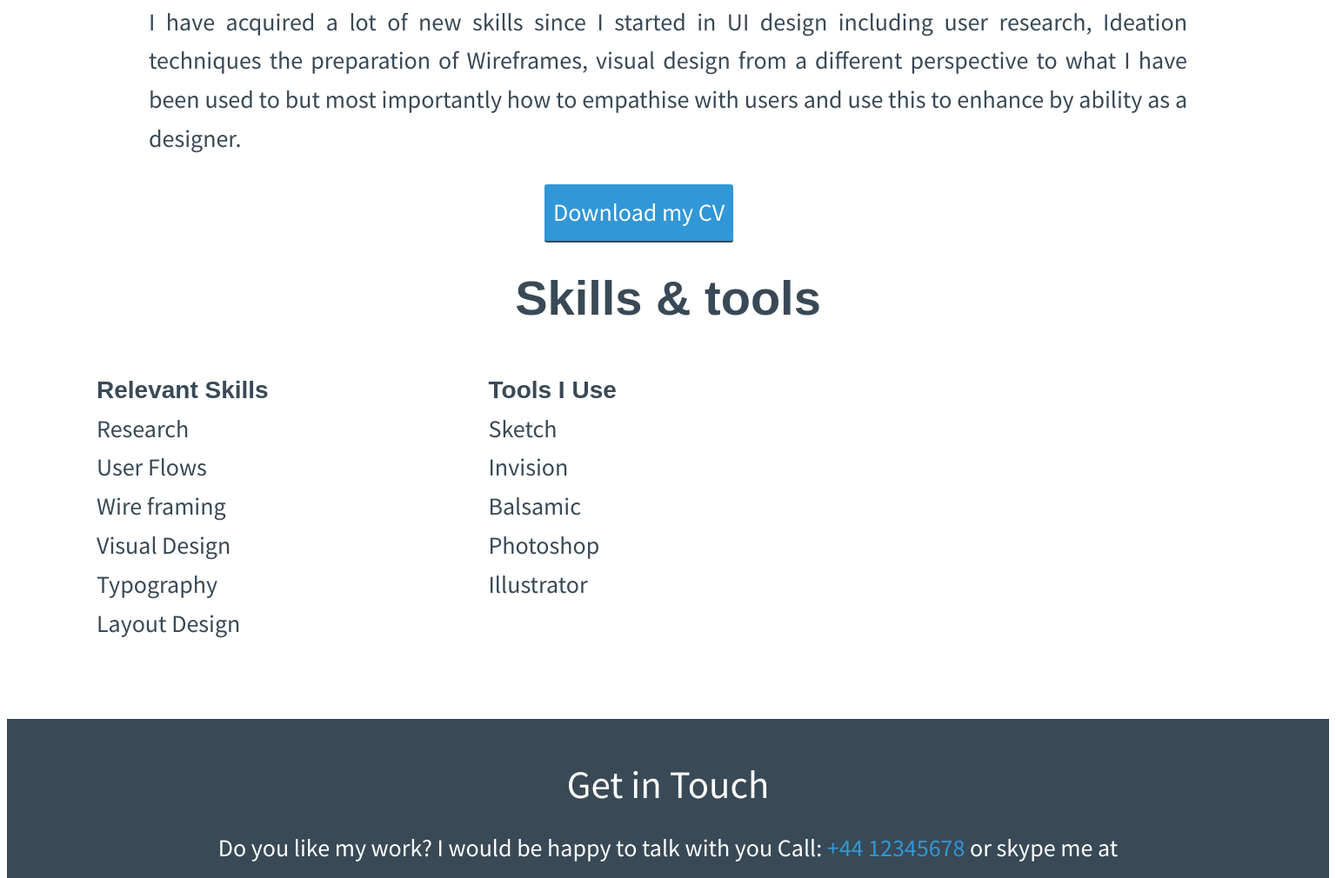
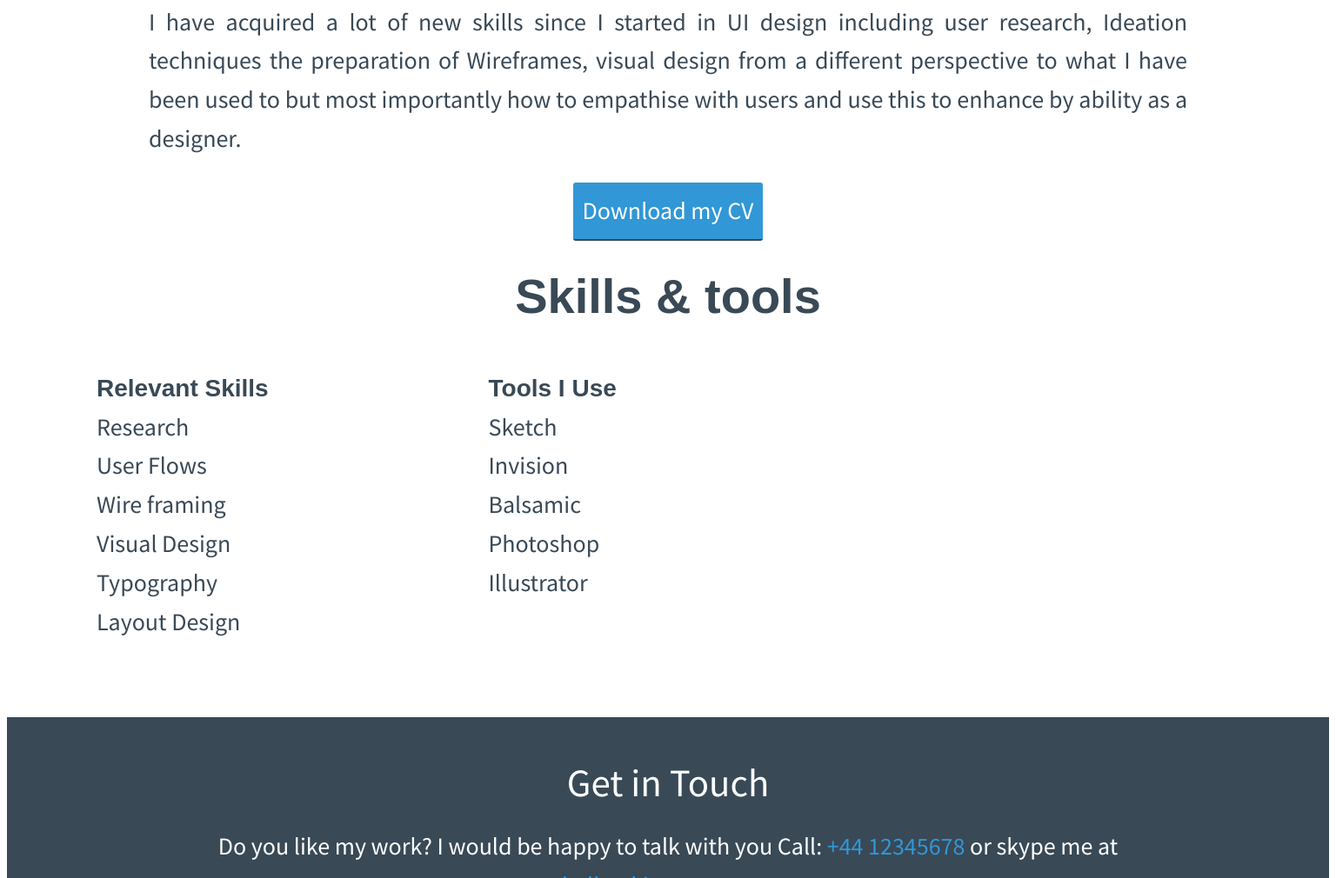
Before and after one commit to AkinOguns21/Portfolio-website, a plain HTML site: page about.html in a window 1536 px wide. Shown: the part 2637-3647 px from the top of the page at 87% size. Drawn offline with Linux system fonts and the light colour scheme; a web font is replaced by a local one.

Commit message:
Duplicated css tags removed

```diff
--- a/css/style.css
+++ b/css/style.css
@@ -323,11 +323,11 @@
     transform: translate(200px, 50px);
   }
 }
-
+/*
 .download {
   margin-left: 42px;
 }
-
+*/
 .middle {
   /* padding: 0 35px; */
   margin-top: 12px;
@@ -348,7 +348,7 @@
 }
 
 .mycv {
-  margin: 10px 42px;
+text-align: center;
 }
 
 #about-page ul {
@@ -490,11 +490,11 @@
   .blurb {
     padding: 0 38px;
   }
-
+/*
   #about-page .download {
     margin-left: 203px;
   }
-
+*/
   #mainn h3 {
     margin-top: 0;
   }
@@ -588,10 +588,6 @@
     margin-right: auto;
   }
 
-  .mycv {
-    margin: 30px 42px 10px;
-  }
-
   .projectpix {
     display: block;
     width: 100%;
@@ -676,11 +672,11 @@
   .col-md-7 {
     width: 58.33%;
   }
-
+/*
   .mycv {
     margin-left: 214px;
   }
-
+*/
   #about-page p {
     padding-left: 80px;
     padding-right: 80px;
@@ -758,10 +754,6 @@
     padding-top: 152px;
   }
 
-  .mycv {
-    margin-left: 400px;
-  }
-
   #about-page p {
     padding: 0 148px;
   }
```
